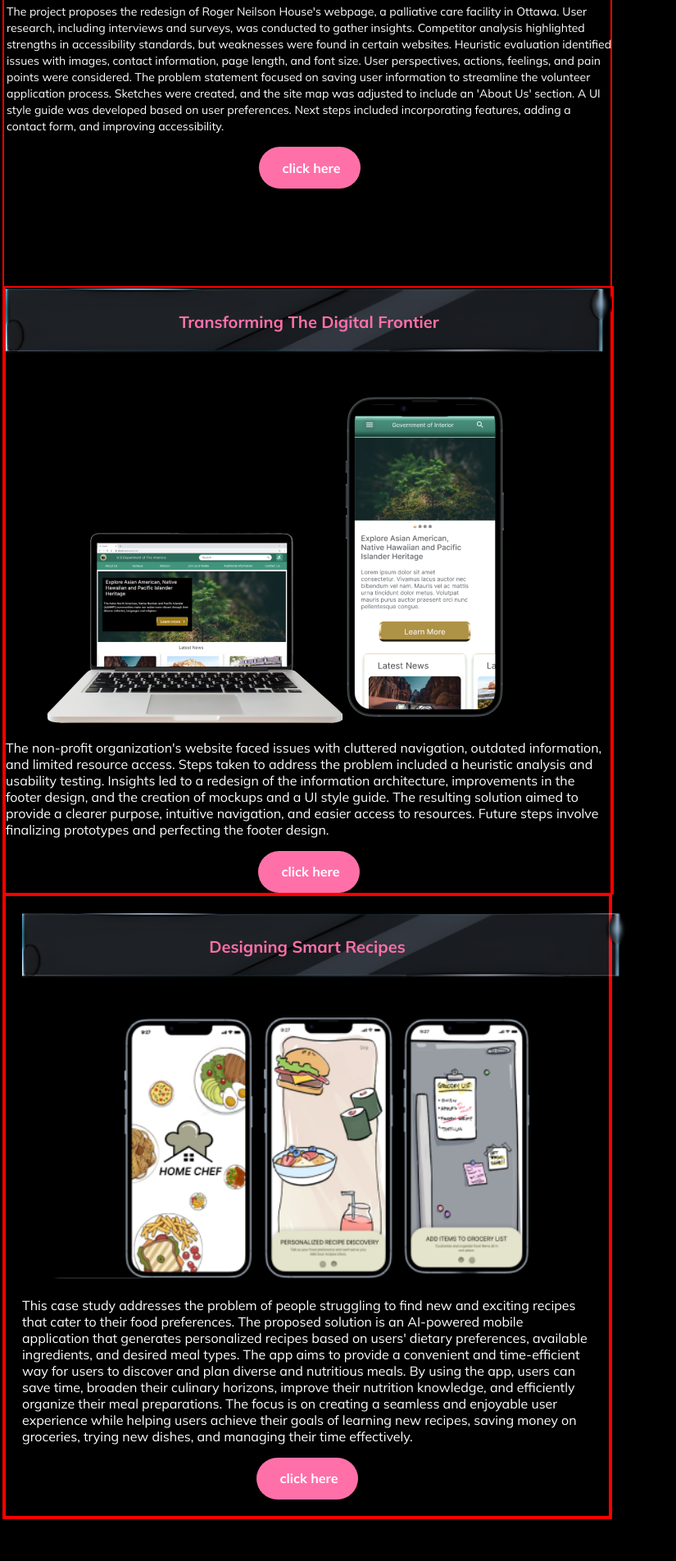
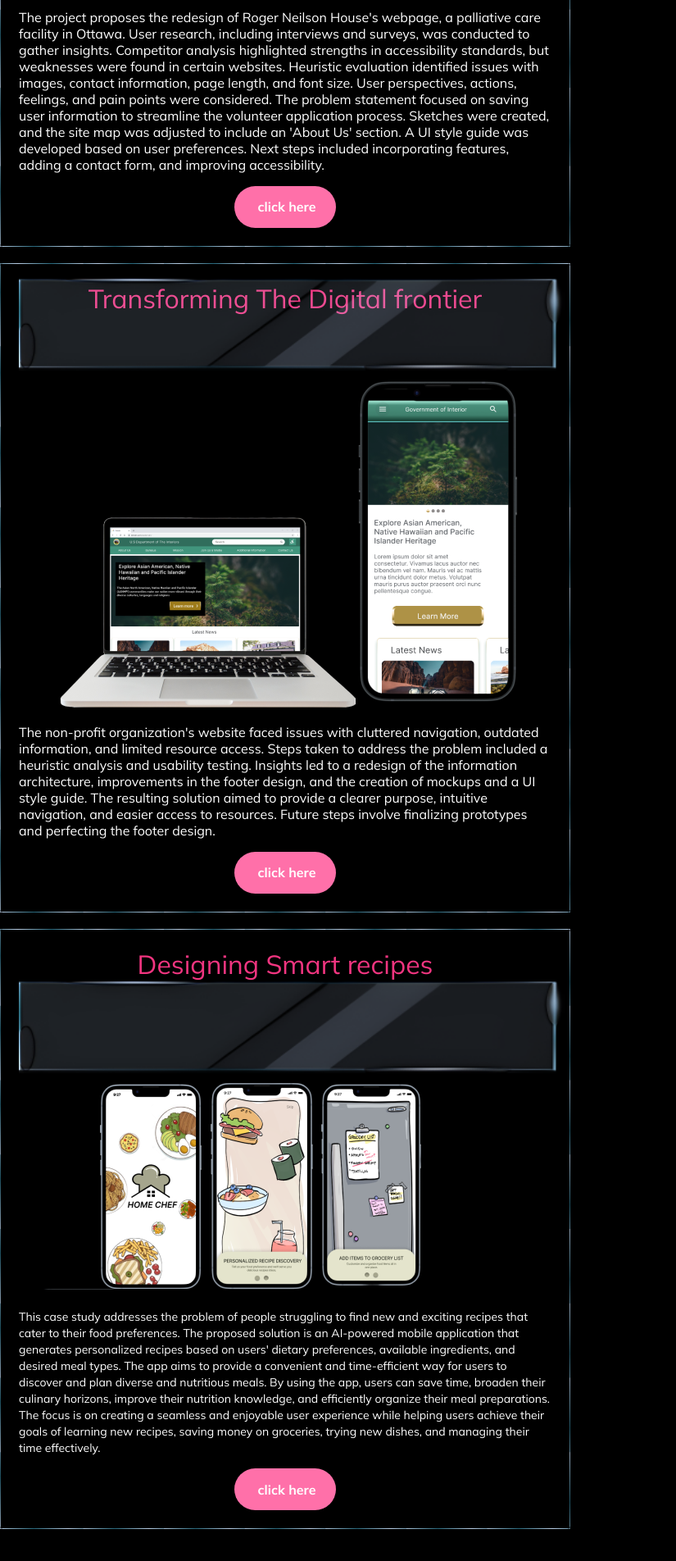
Before and after one commit to RogueAnuku/Portfolio-2-, a plain HTML site: page index.html in a window 1280 px wide. Shown: the part 2136-4040 px from the top of the page at 82% size, without its empty margins (0-825 px from the left). Drawn offline with Linux system fonts and the light colour scheme.

Commit message:
commit 15
still adjusting the grid container alignment

```diff
--- a/index.html
+++ b/index.html
@@ -7,12 +7,8 @@
   <meta name="viewport" content="width=device-width, initial-scale=1.0">
 </head>
 <body>
-  <div class="content-wrapper">
+  <div class="content-wrapper"> </div>
 
-
-
-    <!-- ... (Other sections) ... -->
-  </div>
   <header class="top-bar">
     <div class="container">
       <div class="logo">
@@ -29,8 +25,6 @@
     </div>
   </header>
 
-    <style> </style>
-
   <div class="hero">
     <div class="container">
       <div class="hero-content">
@@ -45,70 +39,42 @@
     <img src="./Group.png" alt="Large Image">
   </div>
 
-    <div class="containerGrid">
-      <div class="grid-item" style="width: 740px; border: 2px solid red;">
-                <div class="containerGrid">
-          <div class="grid-item" style="width: 740px;">
+  <div class="grid-container">
 
-            <img src="./boarder.png" alt="Image 1" style="width:740px; height: 80px;">
-            <div class="grid-title" style="color: #ff70a9;">Revitalizing Compassion</div>
-            <div class="grid-content">
+    <div class="grid-item-topleft" style="width: 650px; border: 3px solid transparent; border-image: url('./Outlineboarder.png') 30 round;">
+      <div class="grid-title" style="color: #f23580; text-align: center;">Revitalizing Compassion<img src="./boarder.png" style="width:666px; margin-top:-45px;"; margin-top: -4%;> </style></div>
         <img src="./image 10.png"> <img src="./Screenshot 2023-07-06 182859 1.png">
           <p>
-
-                <t style="font-size: 14px;">The project proposes the redesign of Roger Neilson House's webpage, a palliative care facility in Ottawa. User research, including interviews and surveys, was conducted to gather insights. Competitor analysis highlighted strengths in accessibility standards, but weaknesses were found in certain websites. Heuristic evaluation identified issues with images, contact information, page length, and font size. User perspectives, actions, feelings, and pain points were considered. The problem statement focused on saving user information to streamline the volunteer application process. Sketches were created, and the site map was adjusted to include an 'About Us' section. A UI style guide was developed based on user preferences. Next steps included incorporating features, adding a contact form, and improving accessibility.</t>
-              </p>
-              <div class="button-container">
-                <a href="#" class="button">click here</a>
-              </div>
-              <!-- Add your content here for Image 1 -->
-            </div>
-          </div><!-- ... (Content for Image 1) ... -->
-      </div>
-      <div class="grid-item" style="width: 740px; border: 2px solid red;">
-        <div class="grid-item" style="width: 740px">
-          <div class="border-image"></div>
-          <img src="./boarder.png" alt="Image 2" style="width:740px; height: 80px;">
-          <div class="grid-title" style="color: #ff70a9;">Transforming The Digital Frontier</div>
-          <div class="grid-content">
-            <img src="./sdfa 1.png"><img src="./Government of Interiors Mobile.png">
-            <p>
-
-              <tstyle="font-size: 14px;> The non-profit organization's website faced issues with cluttered navigation, outdated information, and limited resource access. Steps taken to address the problem included a heuristic analysis and usability testing. Insights led to a redesign of the information architecture, improvements in the footer design, and the creation of mockups and a UI style guide. The resulting solution aimed to provide a clearer purpose, intuitive navigation, and easier access to resources. Future steps involve finalizing prototypes and perfecting the footer design.
-              </t>
-            </p>
-            <div class="button-container">
-              <a href="#" class="button">click here</a>
-            </div>
-            <!-- Add your content here for Image 2 -->
-          </div>
-        </div><!-- ... (Content for Image 2) ... -->
-      </div>
-      <div class="grid-item cen" style="border: 2px solid red;">
-        <div class="center-content">
-                      <!-- Content for third grid-item -->
-          <img src="./boarder.png" alt="Image 3"  style="width:740px; height: 80px;">
-        <div class="grid-title" style="color: #ff70a9;">Designing Smart Recipes</div>
-          <div class="grid-item cen">
-            <img src="./Homechef1mobile.png" style="width: 730px;height:auto;">
-              <p>
-                <tstyle="font-size: 14px;S>This case study addresses the problem of people struggling to find new and exciting recipes that cater to their food preferences. The proposed solution is an AI-powered mobile application that generates personalized recipes based on users' dietary preferences, available ingredients, and desired meal types. The app aims to provide a convenient and time-efficient way for users to discover and plan diverse and nutritious meals. By using the app, users can save time, broaden their culinary horizons, improve their nutrition knowledge, and efficiently organize their meal preparations. The focus is on creating a seamless and enjoyable user experience while helping users achieve their goals of learning new recipes, saving money on groceries, trying new dishes, and managing their time effectively.
-                </t>
+            <t> The project proposes the redesign of Roger Neilson House's webpage, a palliative care facility in Ottawa. User research, including interviews and surveys, was conducted to gather insights. Competitor analysis highlighted strengths in accessibility standards, but weaknesses were found in certain websites. Heuristic evaluation identified issues with images, contact information, page length, and font size. User perspectives, actions, feelings, and pain points were considered. The problem statement focused on saving user information to streamline the volunteer application process. Sketches were created, and the site map was adjusted to include an 'About Us' section. A UI style guide was developed based on user preferences. Next steps included incorporating features, adding a contact form, and improving accessibility.</t>
           </p>
       <div class="button-container">
           <a href="#" class="button">click here</a>
       </div>
     </div>
-          </div>
-        </div><!-- Content for Image 3 -->
+
+    <div class="grid-item-topright" style="grid-column: 1 / span 2; width: 650px; border: 3px solid transparent; border-image: url('./Outlineboarder.png') 30 round;">
+      <div class="grid-title" style="color: #f23580;">Transforming The Digital frontier<img src="./boarder.png" style="width:666px; margin-top:-45px;"; margin-top: -4%;></div>
+        <img src="./sdfa 1.png"><img src="./Government of Interiors Mobile.png">
+          <p>
+           <T>The non-profit organization's website faced issues with cluttered navigation, outdated information, and limited resource access. Steps taken to address the problem included a heuristic analysis and usability testing. Insights led to a redesign of the information architecture, improvements in the footer design, and the creation of mockups and a UI style guide. The resulting solution aimed to provide a clearer purpose, intuitive navigation, and easier access to resources. Future steps involve finalizing prototypes and perfecting the footer design.
+           </T>
+          </p>
+            <div class="button-container">
+              <a href="#" class="button">click here</a>
             </div>
     </div>
 
+    <div class="grid-item-bottomcenter" style="width: 650px; border: 3px solid transparent; border-image: url('./Outlineboarder.png') 30 round;">
+      <div class="grid-title" style="color: #f23580;">Designing Smart recipes<img src="./boarder.png" style="width: 666px; scroll-margin-top: -45px;"></div>
+       <img src="./Homechef1mobile.png">
+        <p>
+          <t style="font-size: 14px;">This case study addresses the problem of people struggling to find new and exciting recipes that cater to their food preferences. The proposed solution is an AI-powered mobile application that generates personalized recipes based on users' dietary preferences, available ingredients, and desired meal types. The app aims to provide a convenient and time-efficient way for users to discover and plan diverse and nutritious meals. By using the app, users can save time, broaden their culinary horizons, improve their nutrition knowledge, and efficiently organize their meal preparations. The focus is on creating a seamless and enjoyable user experience while helping users achieve their goals of learning new recipes, saving money on groceries, trying new dishes, and managing their time effectively.</t>
+        </p>
+      <div class="button-container">
+        <a href="#" class="button">click here</a>
+      </div>
+    </div>
 
-
-
-
-  </div>
   </div>
 
   <div class="container">
@@ -122,21 +88,22 @@
       </div>
 
       <div class="horizontal-column">
-          <p>User Research </p>
-          <p> Anika finds user research to be an exhilarating beginning to the creative process. Her typical approach involves: conducting online surveys, and synthesizing data.
+        <p>User Research</p>
+        <p>Anika finds user research to be an exhilarating beginning to the creative process. Her typical approach involves conducting online surveys and synthesizing data.
 
           Methodology:
           Developing Research Plans
           User Interview Scripts
-            Online interviews and surveys. </p>
+          Online interviews and surveys.</p>
       </div>
       <div class="horizontal-column">
         <p>Qualitative Interviews</p>
-          <p> Understanding the user requires a deep understanding of their behaviors, and obtaining qualitative data is considered a best practice for achieving this. With over seven years of experience, they specialize in conducting behavior-based interviews to gain valuable insights into user motivations and actions.
+        <p>Understanding the user requires a deep understanding of their behaviors, and obtaining qualitative data is considered a best practice for achieving this. With over seven years of experience, they specialize in conducting behavior-based interviews to gain valuable insights into user motivations and actions.
 
+          Method
           Methodology:
           Behavioral Based Interviews
-            Feedback Analysis   </p>
+          Feedback Analysis</p>
         </div>
         <div class="horizontal-column">
           <p>User Research</p>
@@ -145,13 +112,10 @@
             Methodology:
             Proto-personas
             User Insights
-              Problem Statements
-            </p>
+            Problem Statements</p>
         </div>
       </div>
     </div>
-
-
 
     <div class="resume-section">
       <div class="container" style="justify-content: center; margin-top: 10%; margin-left: 25%; margin-right: 25%;">
@@ -164,8 +128,6 @@
     <div class="image-section" style="padding-top: 0px;">
       <img src="./resume.png" alt="Image">
     </div>
-
-
 
     <footer class="footer">
       <div class="container">
--- a/stylesheet.css
+++ b/stylesheet.css
@@ -118,29 +118,41 @@ body {
    padding-top: 40px;
   padding-bottom: 250px;
 }
-.containerGrid {
+.grid-container {
   display: grid;
   grid-template-columns: repeat(2, 1fr);
   grid-gap: 20px;
-  margin-top: 1px;
-  margin-left: 3px;
-  margin-bottom: 16%;
-}
-.grid-item {
-  position: relative;
+  margin-bottom: 100px;
 }
 
+.grid-item-topleft {
+  grid-column: 1;
+  border: 3px solid transparent;
+  border-image: url('./Outlineboarder.png') 30 round;
+  padding: 20px;
+}
 
+.grid-item-topright {
+  grid-column: 2;
+  border: 3px solid transparent;
+  border-image: url('./Outlineboarder.png') 30 round;
+  padding: 20px;
+}
 
+.grid-item-bottomcenter {
+  grid-column: 1 / span 2;
+  border: 3px solid transparent;
+  border-image: url('./Outlineboarder.png') 30 round;
+  padding: 20px;
+}
+
+/* Additional styling for grid titles */
 .grid-title {
   color: #f23580;
- margin-top: -55px;
-   color: white;
-  font-size: 20px;
-  font-weight: bold;
+  font-size: 32px;
   text-align: center;
-  margin-bottom: 10%;
 }
+
 .button-container {
   display: flex;
   justify-content: center;
```
Lines whose indentation alone changed are shown as unchanged.
